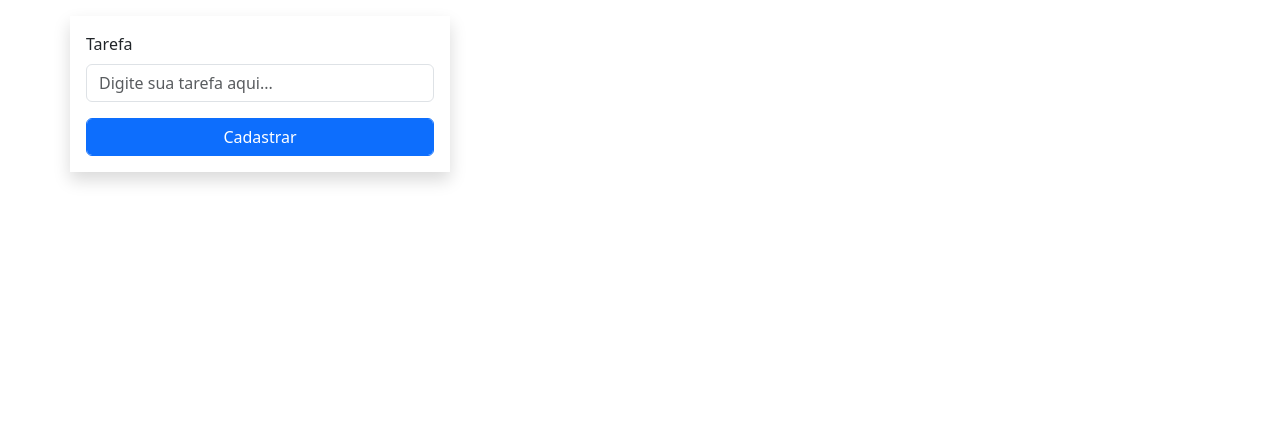
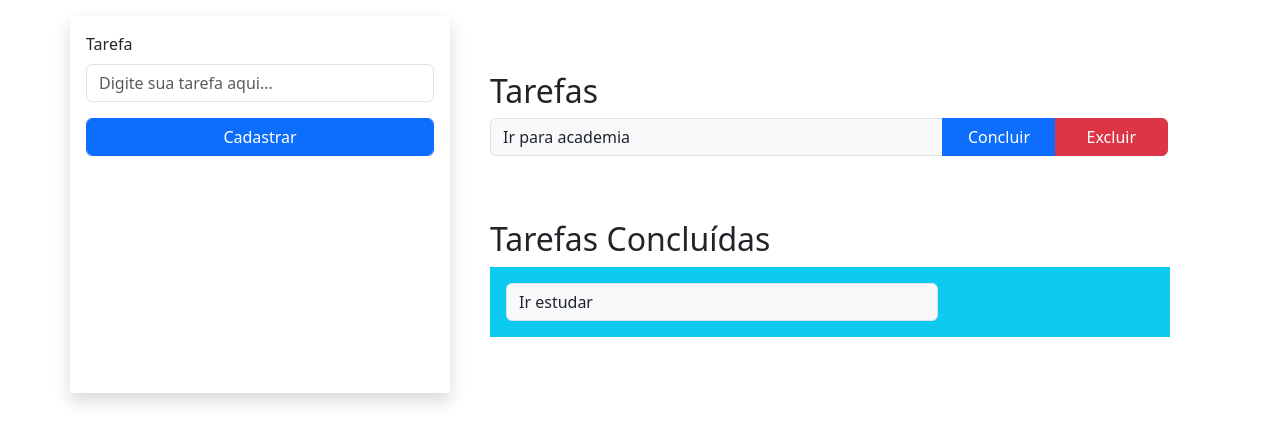
Before and after one commit to gustafelippe/To_do_List, a Django app: page / in a window 1280 px wide. Shown: the part 56-500 px from the top of the page. Run offline with Django 5.2, Linux system fonts and the light colour scheme; a user stored in the database is signed in; data comes from the database, SQL or seed files in the repository; both versions use the stored data as it was after the commit; some libraries are stand-ins or nearby versions.

Commit message:
Estelização da pagina index

```diff
--- a/to_do_lists/templates/to_do_lists/index.html
+++ b/to_do_lists/templates/to_do_lists/index.html
@@ -19,11 +19,49 @@
 
     </form>
 
+    <div class="mt-3 p-4 col-12 col-md-8">
+        <div class="p-3 mt-3 col-12">
+
+            <h2>Tarefas</h2>
+            {% if tarefas_nao_concluidas %}
+
+                {% for tarefa in tarefas_nao_concluidas %}
+                    <div class="input-group mb-3 col-12">
+                        <span class="input-group-text col-8" id="basic-addon1">{{ tarefa }}</span>
+                        <a href="#" class="btn btn-primary col-2">Concluir</a>
+                        <a href="#" class="btn btn-danger col-2">Excluir</a>
+
+                    </div>
+                {% endfor %}
+
+            {% else %}
+                <p>Não há tarefas cadastradas.</p>
+            {% endif %}
+
+        </div>
+        <div class="p-3 mt-3 col-12">
+            <h2>Tarefas Concluídas</h2>
+            {% if tarefas_concluidas %}
+
+                {% for tarefa in tarefas_concluidas %}
+                <div class="mb-3 col-12 text-bg-info p-3">
+                    <span class="input-group-text col-8" >{{ tarefa }}</span>
+                </div>
+                {% endfor %}
+
+            {% else %}
+                <p>Não há tarefas concluídas.</p>
+            {% endif %}
+        </div>
+    </div>
+
 </div>
 
 {% else %}
 
-    <a href="#"><p class='text-center mt-3'>Clique aqui para se cadastrar e começar as tarefas</p></a>
+<a href="#">
+    <p class='text-center mt-3'>Clique aqui para se cadastrar e começar as tarefas</p>
+</a>
 
 {%endif%}
 
--- a/to_do_lists/views.py
+++ b/to_do_lists/views.py
@@ -1,8 +1,33 @@
 from django.shortcuts import render
 from .forms import TarefaForm
+from .models import Tarefa
+
 
 def index(request):
 
-    form = TarefaForm()
-    context = {'form': form}
-    return render(request, 'to_do_lists/index.html', context)
+    if request.user.is_authenticated:
+        tarefas_total = Tarefa.objects.filter(user=request.user)
+
+        if tarefas_total is not None:
+            tarefas_concluidas =[]
+            tarefas_nao_concluidas = []
+
+            for tarefa in tarefas_total:
+                if tarefa.concluido == True:
+                    tarefas_concluidas.append(tarefa)
+                else:
+                    tarefas_nao_concluidas.append(tarefa)
+        else:
+            tarefas_concluidas = None
+            tarefas_nao_concluidas = None
+
+
+        form = TarefaForm()
+        context = {'form': form,
+                   'tarefas_concluidas': tarefas_concluidas,
+                   'tarefas_nao_concluidas': tarefas_nao_concluidas
+                   }
+        return render(request, 'to_do_lists/index.html', context)
+
+    else:
+        return render(request, 'to_do_lists/index.html')
```
Also changed, not shown: db.sqlite3. Lines whose indentation alone changed are shown as unchanged.
